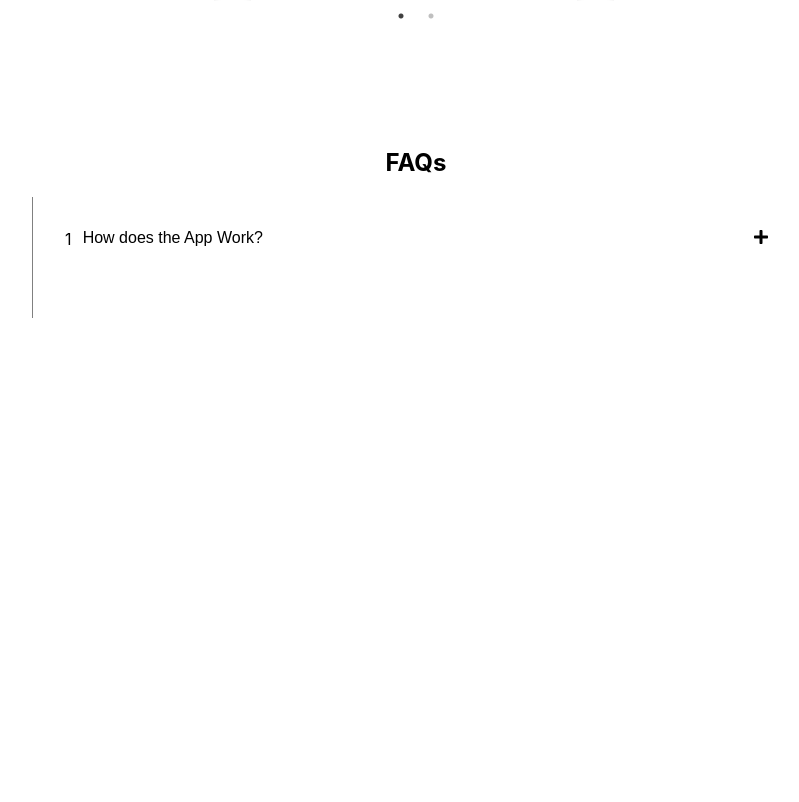
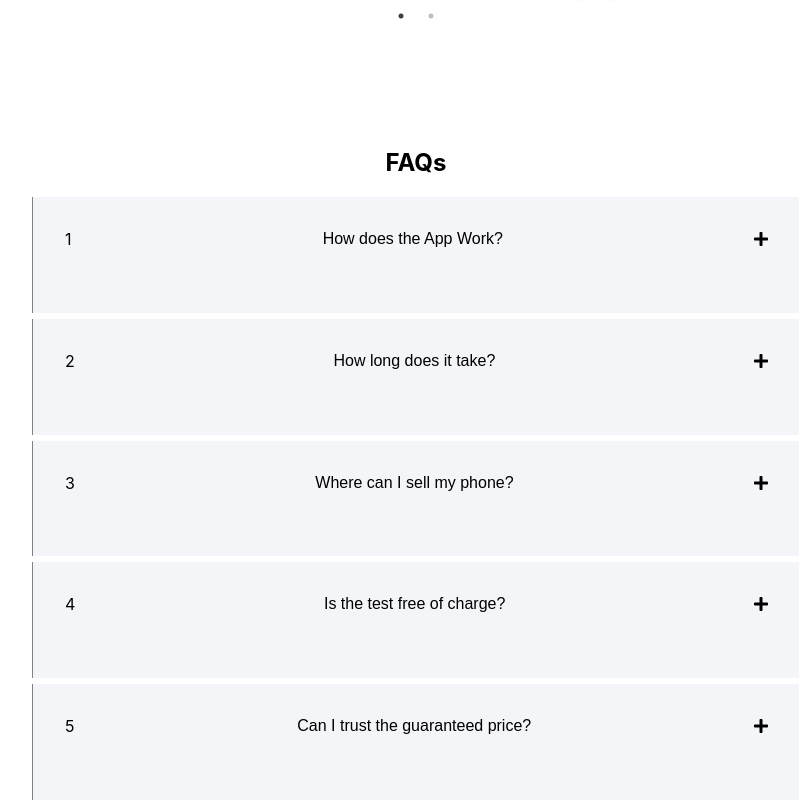
Before and after one commit to Habeeb-marcus/phone-website, a React (Create React App) app: page / in a window 1280 px wide. Shown: the part 2849-3651 px from the top of the page, without its empty margins (224-1023 px from the left). Before the commit the page ends 3167 px from the top, so only its background shows below. Built offline with nearby package versions, Linux system fonts and the light colour scheme.

Commit message:
setup for the faq page

```diff
--- a/src/components/section5/Section5.css
+++ b/src/components/section5/Section5.css
@@ -15,22 +15,36 @@
 .title {
     display: flex;
     justify-content: space-between;
+    align-items: center;
 }
 
 .qst {
-    margin-right: 30rem;
     font-family: sans-serif;
+    width: 83%;
+    /* cursor: pointer; */
 
+}
+
+.qst, .num {
+    margin-bottom: 0;
 }
 
 .qst-wrapper{
     padding: 2rem;
     border-left: 1px solid #808080;
+    background: #f4f5f9;
+    margin-bottom: 6px;
+    cursor: pointer;
+
 }
 
 .answer {
     margin-left: 4rem;
     margin-top: 1.98rem;
     font-family: sans-serif;
+     /* display: none; */
+     max-height: 0;
+     overflow: hidden;
+
 
 }
--- a/src/components/section5/Section5.js
+++ b/src/components/section5/Section5.js
@@ -10,23 +10,26 @@ import { faPlus } from '@fortawesome/free-solid-svg-icons'
 function Section5 () {
     return (
         <div className="sect5">
-            <div className="sect5-cont">
-                <h2>FAQs</h2>
-                <div className="qst-wrapper">
+                <div className="sect5-cont"> <h2>FAQs</h2>
+                        {data.map((item, idx) =>  {
+                    return <div className="qst-wrapper">
                             <div className="question">
                                 <div className="title">
-                            <span className="num">1</span>
-                            <span className="qst">How does the App Work?</span>
+                                    <span key={idx} className="num">{item.number}</span>
+                                    <span className="qst">{item.question}</span>
                                     <FontAwesomeIcon icon={faPlus} />
                                 </div>
-                        <div className="answer">
-                            {/* Phoneweb runs a full set of tests on your phone's internal hardware: including sensors, touchscreen, display, cameras, battery, speakers, microphone, etc. For some tests, we need your help, others run completely automatically in the background.  */}
-                        </div>
+
+                                <div className="answer">{item.answer}</div>
                             </div>
 
                         </div>
-                < div className=""> </div>
+                        // < div className=""> </div>
 
+
+                    }
+                    )
+                    }
                 </div>
         </div>
     )
```
Lines whose indentation alone changed are shown as unchanged.
